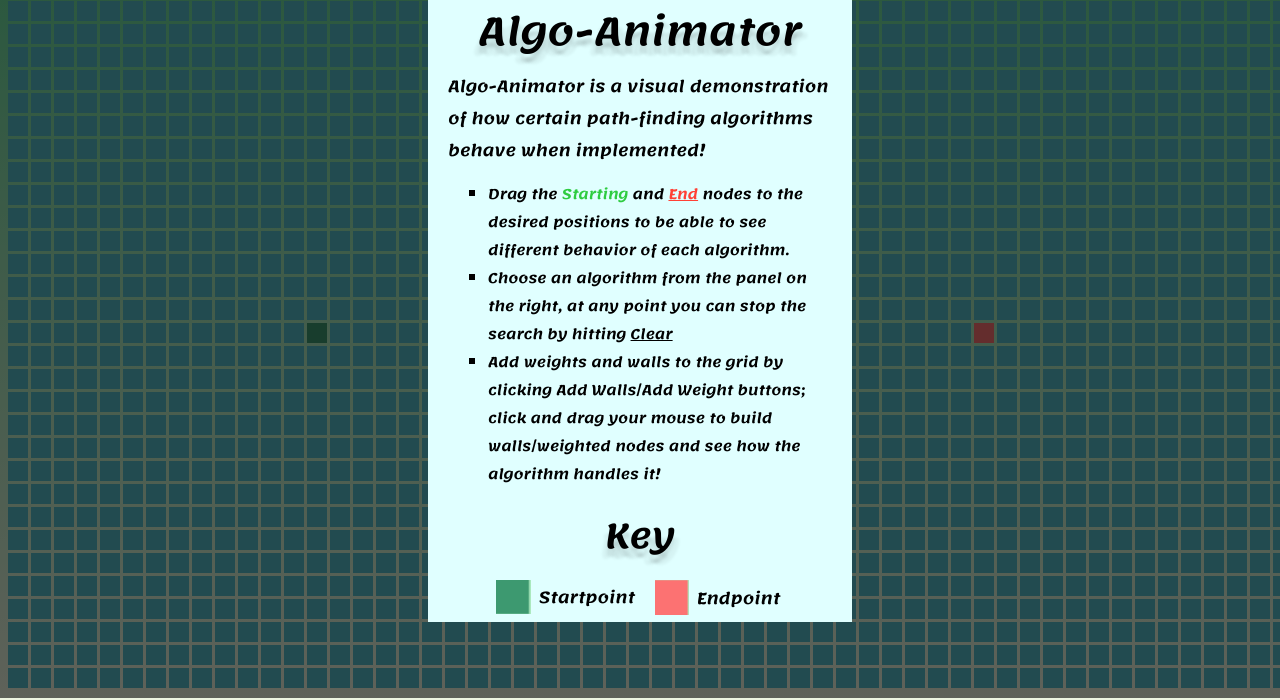
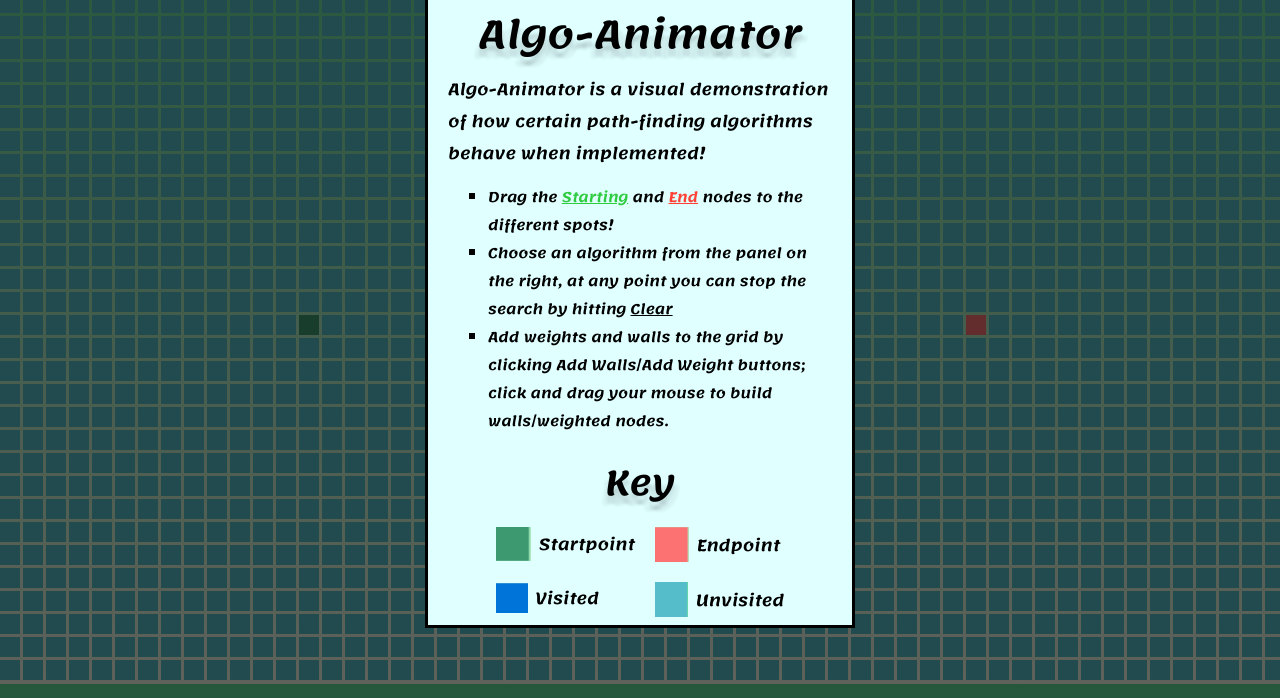
Before and after one commit to StevenYee123/Algo-Animator, a website built with webpack: page index.html in a window 1280 px wide. Shown: the part 102-802 px from the top of the page. Built offline with nearby package versions, Linux system fonts and the light colour scheme.

Commit message:
Fixed styling and modal messages

```diff
--- a/index.html
+++ b/index.html
@@ -30,7 +30,7 @@
     </div>
     <div id="main">
         <div id="main-div">
-            <canvas id="canvas" width="1310" height="710"></canvas>
+            <canvas id="canvas"></canvas>
         </div>
         <div id="options-panel">
             <span id="optionspanel-Algo">Algorithms</span>
@@ -52,8 +52,8 @@
                     when implemented!</strong>
                 <ul id="modal-points">
                     <li>
-                        Drag the <strong class="underling" id="green">Starting</strong> and <strong class="underline" id="red">End</strong>
-                        nodes to the desired positions to be able to see different behavior of each algorithm.
+                        Drag the <strong class="underline" id="green">Starting</strong> and <strong class="underline" id="red">End</strong>
+                        nodes to the different spots!
                     </li>
                     <li>
                         Choose an algorithm from the panel on the right, at any point you can stop the
@@ -61,7 +61,7 @@
                     </li>
                     <li>
                         Add weights and walls to the grid by clicking <span>Add Walls</span>/<span>Add Weight</span>
-                        buttons; click and drag your mouse to build walls/weighted nodes and see how the algorithm handles it!
+                        buttons; click and drag your mouse to build walls/weighted nodes.
                     </li>
                 </ul>
                 <span id="modal-span" style="font-size: 34px">Key</span>
--- a/src/index.js
+++ b/src/index.js
@@ -11,6 +11,8 @@ window.addEventListener("DOMContentLoaded", () => {
   let wallsActivated = false;
   let weightsActivated = false;
   let canvas = document.getElementById("canvas");
+  canvas.width = 1310;
+  canvas.height = 710;
   let ctx = canvas.getContext("2d");
   init();
   canvas.onmousedown = mouseDown;
--- a/src/styles/index.scss
+++ b/src/styles/index.scss
@@ -1,7 +1,8 @@
-html {
+html, body {
     background-image: linear-gradient(0deg, #EDF5E1, #5CDB95);
 	-webkit-animation: bg-pan-top 8s both;
-	        animation: bg-pan-top 8s both;
+          animation: bg-pan-top 8s both;
+  margin: 0;
 }
 
 #main{
--- a/src/styles/modal.scss
+++ b/src/styles/modal.scss
@@ -20,17 +20,30 @@
     margin-top: 5%;
     width: 30%;
     height: 80%;
+    border: 3px solid black;
     display: flex;
     flex-direction: column;
     align-items: center;
     overflow-y: scroll;
+    overflow-x: hidden;
     -webkit-animation: slide-in-elliptic-top-fwd 1s cubic-bezier(0.250, 0.460, 0.450, 0.940) both;
     animation: slide-in-elliptic-top-fwd 1s cubic-bezier(0.250, 0.460, 0.450, 0.940) both;
 }
 
 #modal-content::-webkit-scrollbar {
-    width: 0px;
-    background: transparent;
+    width: 10px;
+}
+
+#modal-content::-webkit-scrollbar-track {
+    background-color: #EDF5E1;
+    -webkit-border-radius: 10px;
+    border-radius: 10px;
+}
+
+#modal-content::-webkit-scrollbar-thumb {
+    -webkit-border-radius: 10px;
+    border-radius: 10px;
+    background: #5CDB95;
 }
 
 @-webkit-keyframes slide-in-elliptic-top-fwd {
```
